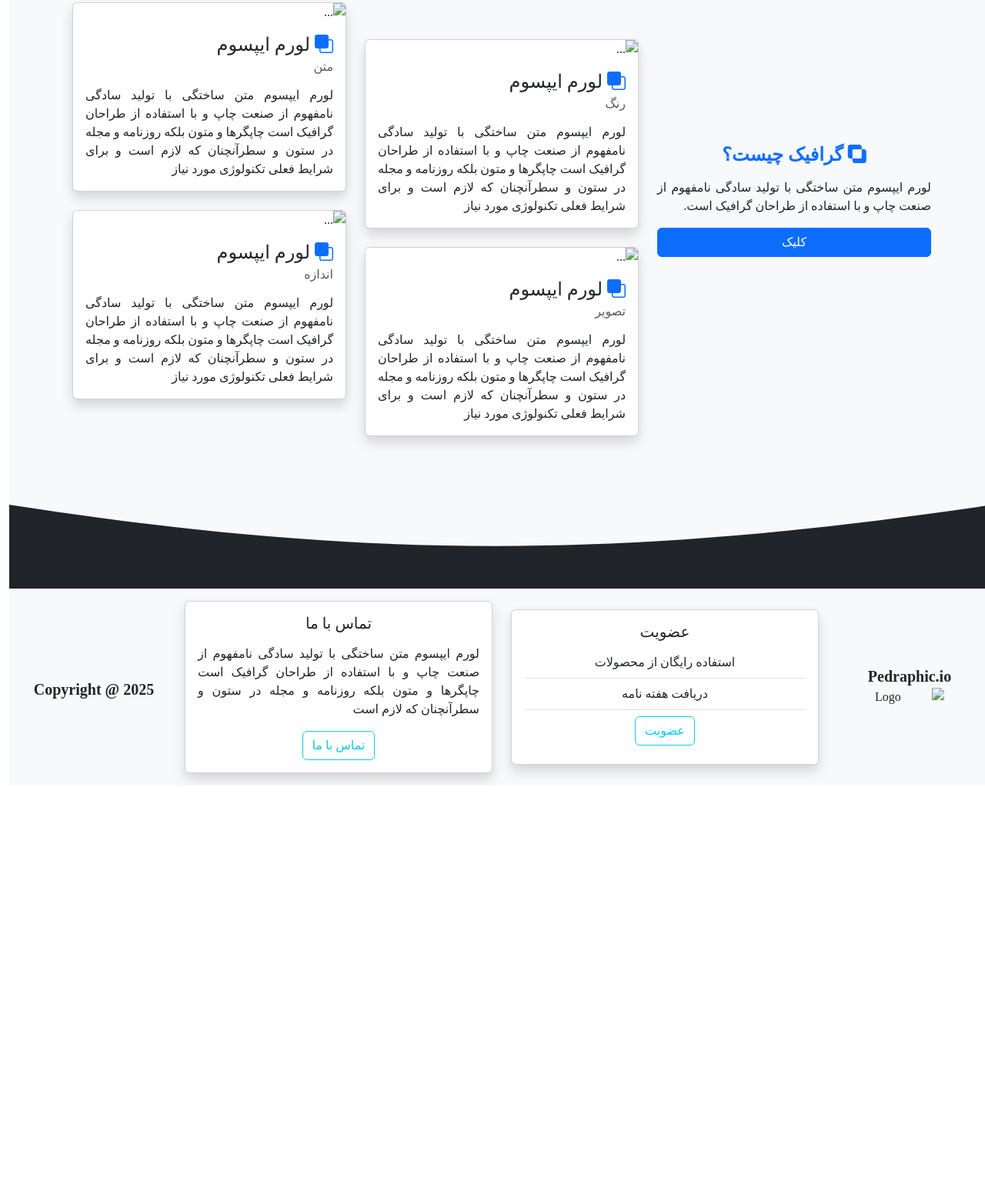
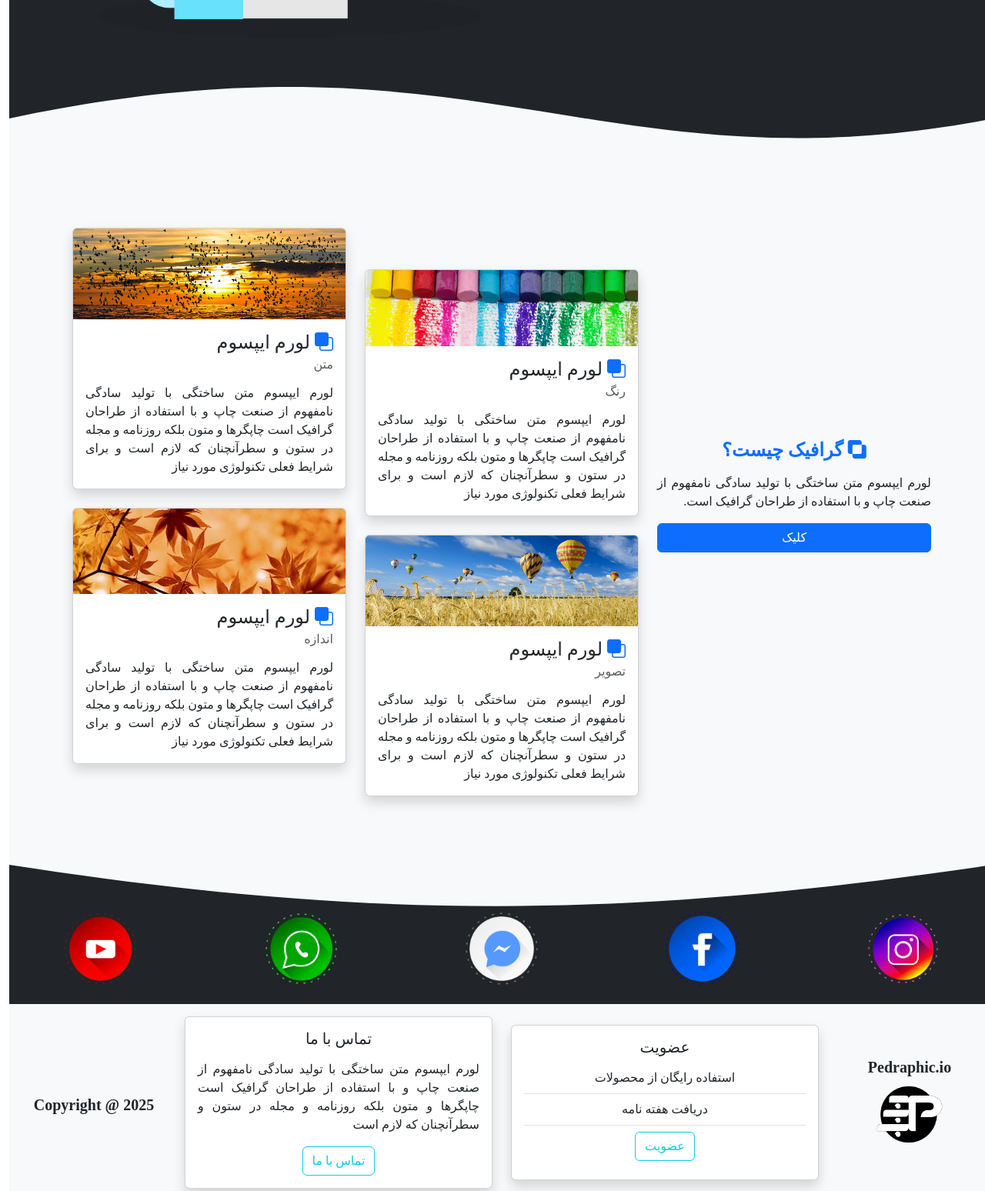
Before and after one commit to pedraphic/Pedram-website, a plain HTML site: page index.html in a window 1280 px wide. Shown: the part 530-2078 px from the top of the page at 77% size. Before the commit the page ends 1551 px from the top, so only its background shows below. Drawn offline with nearby package versions, Linux system fonts and the light colour scheme.

Commit message:
name change

```diff
--- a/Main Page.html
+++ b/index.html
@@ -100,7 +100,7 @@
           <div class="col-md-6 text-secondary">
             <img
               class="img-fluid"
-              src="../images/css-9.png"
+              src="./project/images/css-9.png"
               alt="image-design"
             />
           </div>
@@ -137,7 +137,7 @@
           <div class="col-lg-4 col-md-6 pt-0 mt-4 mt-md-5 pt-md-5">
             <div class="card shadow">
               <img
-                src="../images/colour-1241879_1280.jpg"
+                src="./project/images/colour-1241879_1280.jpg"
                 class="card-img-top"
                 alt="..."
               />
@@ -160,7 +160,7 @@
             </div>
             <div class="card shadow mt-4">
               <img
-                src="../images/nature-2531761_1280.jpg"
+                src="./project/images/nature-2531761_1280.jpg"
                 class="card-img-top"
                 alt="..."
               />
@@ -185,7 +185,7 @@
           <div class="col-lg-4 col-md-6 mt-4 mt-md-0 ">
             <div class="card shadow">
               <img
-                src="../images/nature-2746726_1280.jpg"
+                src="./project/images/nature-2746726_1280.jpg"
                 class="card-img-top"
                 alt="..."
               />
@@ -208,7 +208,7 @@
             </div>
             <div class="card shadow mt-4">
               <img
-                src="../images/maple-1079235_1280.jpg"
+                src="./project/images/maple-1079235_1280.jpg"
                 class="card-img-top"
                 alt="..."
               />
@@ -253,7 +253,7 @@
             ><img
               id="icon-brand"
               class="img-fluid"
-              src="../images/icons/instagram_108043.png"
+              src="./project/images/icons/instagram_108043.png"
               alt=""
           /></a>
         </div>
@@ -262,7 +262,7 @@
             ><img
               id="icon-brand"
               class="img-fluid"
-              src="../images/icons/facebook_108044.png"
+              src="./project/images/icons/facebook_108044.png"
               alt=""
           /></a>
         </div>
@@ -271,7 +271,7 @@
             ><img
               id="icon-brand"
               class="img-fluid"
-              src="../images/icons/messengerf_108040.png"
+              src="./project/images/icons/messengerf_108040.png"
               alt=""
           /></a>
         </div>
@@ -280,7 +280,7 @@
             ><img
               id="icon-brand"
               class="img-fluid"
-              src="../images/icons/whatsapp_108042.png"
+              src="./project/images/icons/whatsapp_108042.png"
               alt=""
           /></a>
         </div>
@@ -289,7 +289,7 @@
             ><img
               id="icon-brand"
               class="img-fluid"
-              src="../images/icons/youtube_108041.png"
+              src="./project/images/icons/youtube_108041.png"
               alt=""
           /></a>
         </div>
@@ -301,7 +301,7 @@
           <a class="nav-link" href="#">
             <h5 class="d-inline-block m-0 fw-bold">Pedraphic.io</h5>
             <img
-              src="../images/Artboard 3@300x.png"
+              src="./project/images/Artboard 3@300x.png"
               alt="Logo"
               width="90"
               class="d-inline-block text-start"
```
